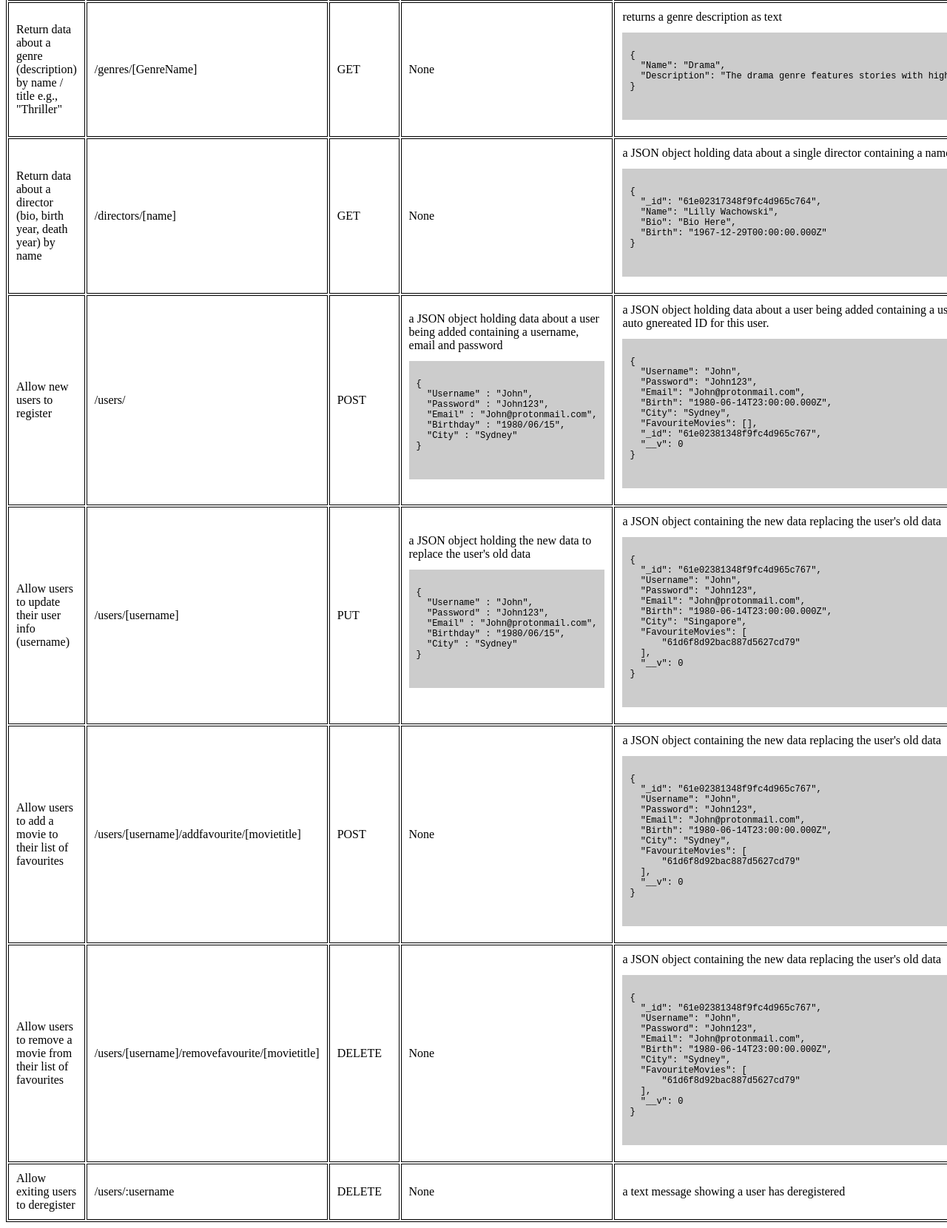
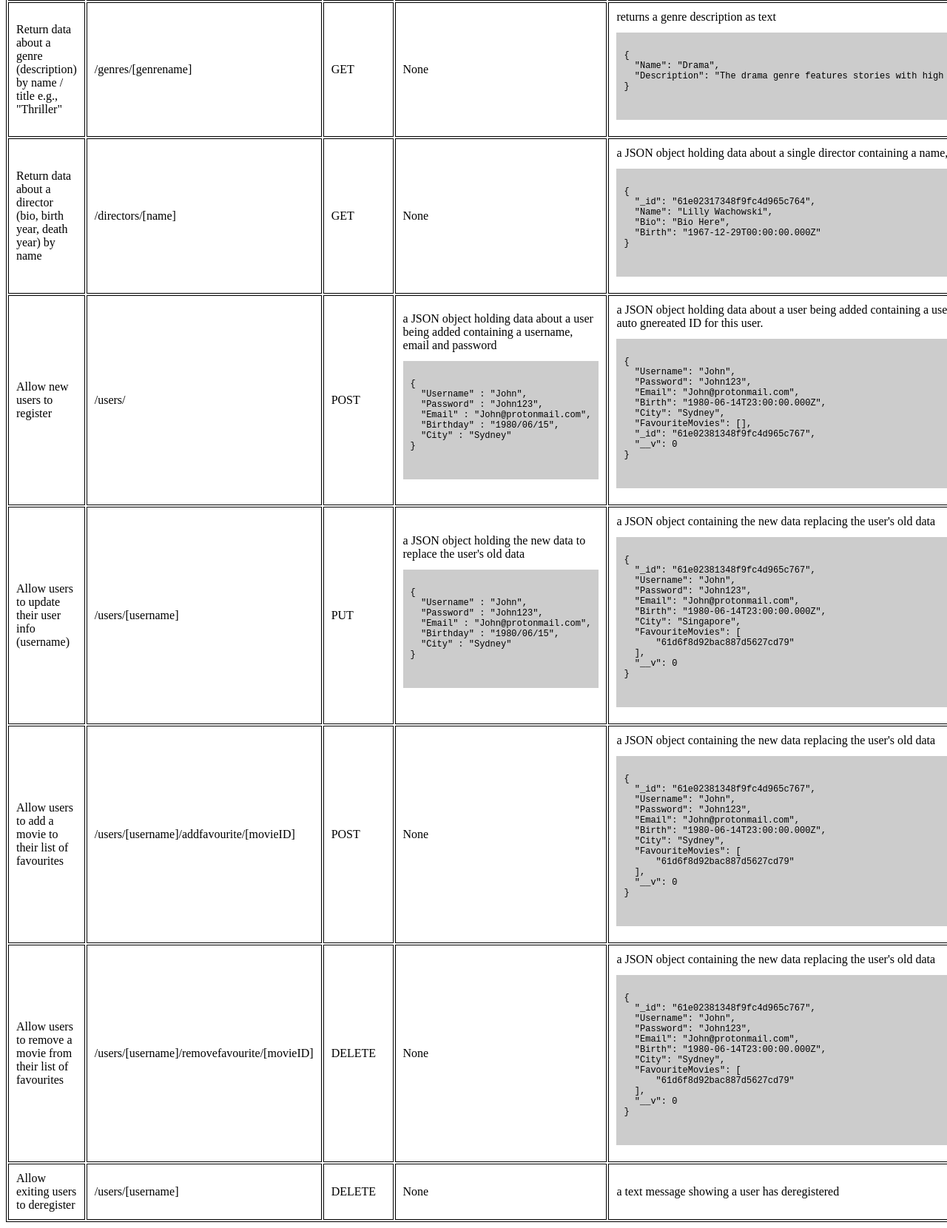
Before and after one commit to Caelian-A/movie_api, a website: page public/documentation.html in a window 1280 px wide. Shown: the part 1098-2758 px from the top of the page at 74% size. Drawn offline with Linux system fonts and the light colour scheme.

Commit message:
Updated errors in documentation.html and adjust parameter names in index.js

```diff
--- a/public/documentation.html
+++ b/public/documentation.html
@@ -27,7 +27,7 @@
     <tbody>
       <tr>
         <td> Return a list of all movies to the user</td>
-        <td>/movies</td>
+        <td>/movies/</td>
         <td>GET</td>
         <td>None</td>
         <td>an array of JSON objects, each represents a movie
@@ -95,7 +95,7 @@
       </tr>
       <tr>
         <td>Return data about a genre (description) by name / title e.g., "Thriller"</td>
-        <td>/genres/[GenreName]</td>
+        <td>/genres/[genrename]</td>
         <td>GET</td>
         <td>None</td>
         <td>returns a genre description as text
@@ -197,7 +197,7 @@
       </tr>
       <tr>
         <td>Allow users to add a movie to their list of favourites </td>
-        <td>/users/[username]/addfavourite/[movietitle]</td>
+        <td>/users/[username]/addfavourite/[movieID]</td>
         <td>POST</td>
         <td>None</td>
         <td>a JSON object containing the new data replacing the user's old data
@@ -220,7 +220,7 @@
       </tr>
       <tr>
         <td>Allow users to remove a movie from their list of favourites</td>
-        <td>/users/[username]/removefavourite/[movietitle]</td>
+        <td>/users/[username]/removefavourite/[movieID]</td>
         <td>DELETE</td>
         <td>None</td>
         <td>a JSON object containing the new data replacing the user's old data
@@ -243,7 +243,7 @@
       </tr>
       <tr>
         <td>Allow exiting users to deregister </td>
-        <td>/users/:username</td>
+        <td>/users/[username]</td>
         <td>DELETE</td>
         <td>None</td>
         <td>a text message showing a user has deregistered</td>
```
Also changed, not shown: index.js (+4 -4 lines).
